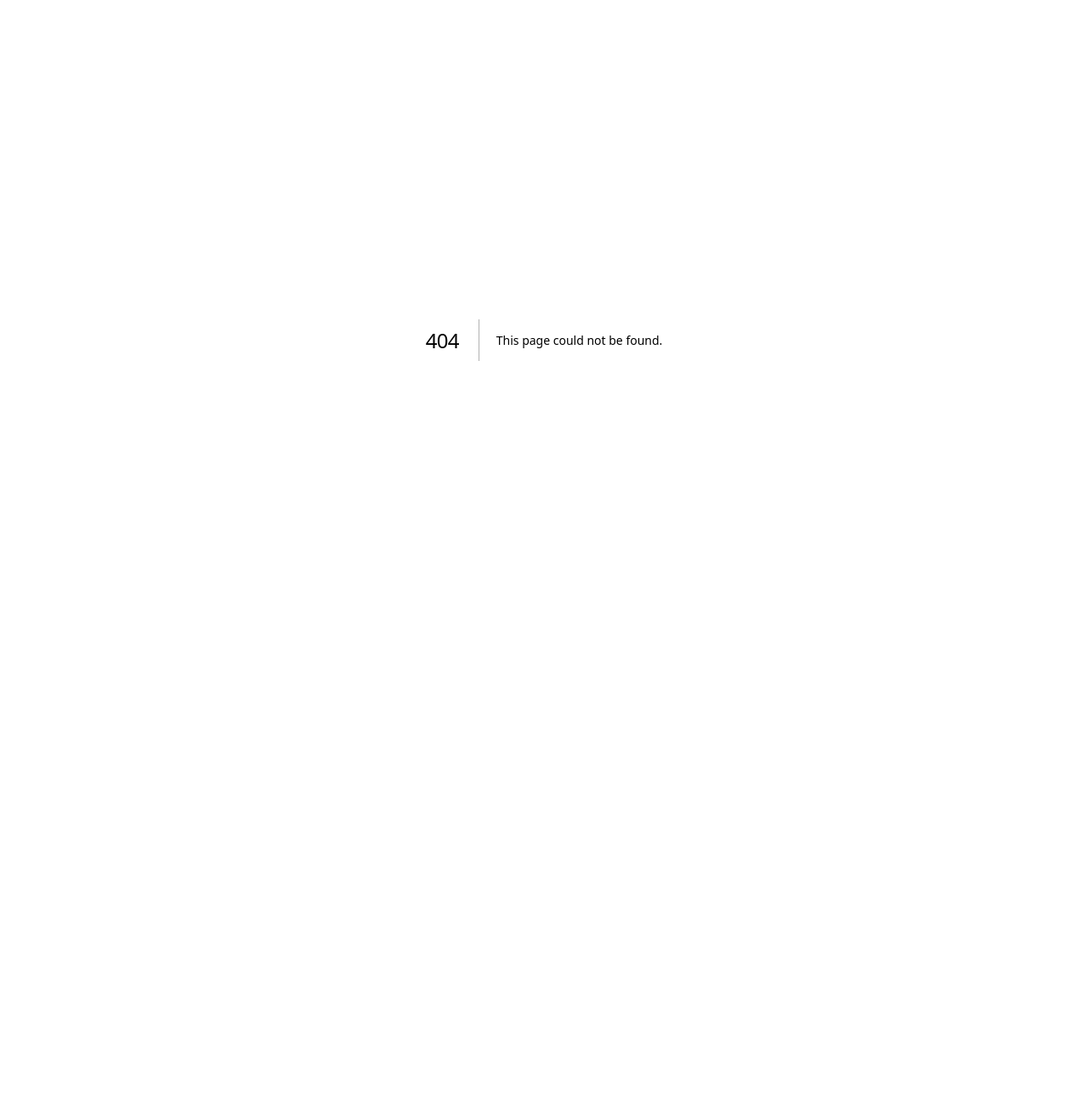
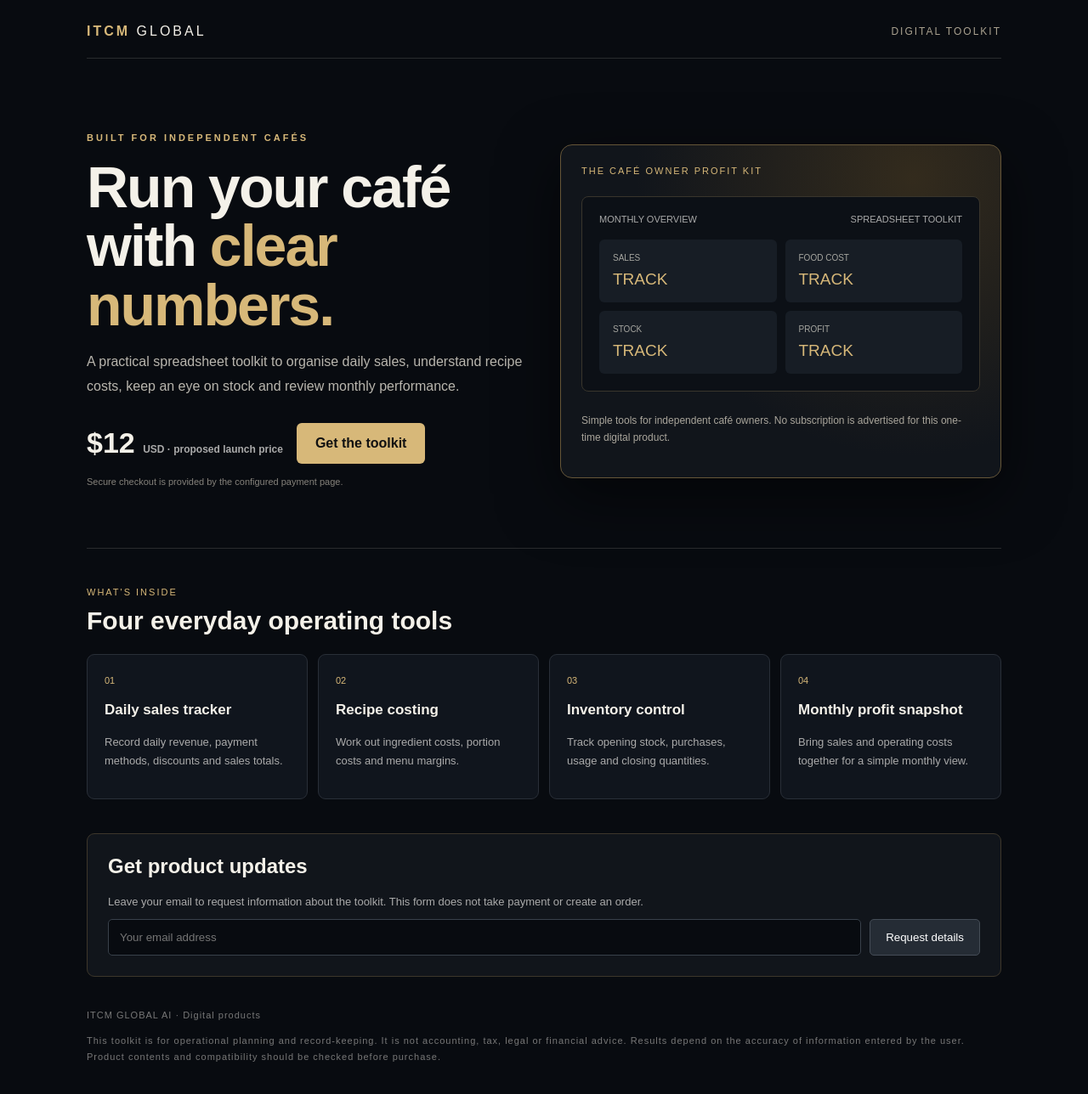
Before and after one commit to ITCM1/ITCM1, a Next.js app: page /shop/cafe-owner-profit-kit in a window 1280 px wide. Before the commit this address had no page. Shown: the top 1288 px of the page at 85% size. Before the commit the page ends 800 px from the top, so only its background shows below. Built offline with nearby package versions, Linux system fonts and the light colour scheme; no server answers.

Commit message:
Add public Cafe Owner Profit Kit sales page

```diff
--- /dev/null
+++ b/app/shop/cafe-owner-profit-kit/page.tsx
@@ -0,0 +1,73 @@
+"use client";
+
+import { useState } from "react";
+
+const checkoutUrl = process.env.NEXT_PUBLIC_GUMROAD_PRODUCT_URL ?? "";
+
+const features = [
+  ["01", "Daily sales tracker", "Record daily revenue, payment methods, discounts and sales totals."],
+  ["02", "Recipe costing", "Work out ingredient costs, portion costs and menu margins."],
+  ["03", "Inventory control", "Track opening stock, purchases, usage and closing quantities."],
+  ["04", "Monthly profit snapshot", "Bring sales and operating costs together for a simple monthly view."]
+];
+
+export default function CafeOwnerProfitKitPage() {
+  const [email, setEmail] = useState("");
+  return (
+    <main style={{ minHeight: "100vh", background: "#080b10", color: "#f4f1e9", fontFamily: "Arial, sans-serif" }}>
+      <div style={{ maxWidth: 1120, margin: "0 auto", padding: "28px 22px 72px" }}>
+        <header style={{ display: "flex", justifyContent: "space-between", alignItems: "center", gap: 16, borderBottom: "1px solid #292b2e", paddingBottom: 22 }}>
+          <a href="/" style={{ color: "#d7b879", letterSpacing: 3, fontWeight: 800, textDecoration: "none" }}>ITCM <span style={{ color: "#f4f1e9", fontWeight: 400 }}>GLOBAL</span></a>
+          <span style={{ color: "#a9a18f", fontSize: 12, letterSpacing: 2 }}>DIGITAL TOOLKIT</span>
+        </header>
+
+        <section style={{ display: "grid", gridTemplateColumns: "repeat(auto-fit,minmax(280px,1fr))", gap: 38, alignItems: "center", padding: "76px 0 58px" }}>
+          <div>
+            <p style={{ color: "#d7b879", letterSpacing: 3, fontSize: 11, fontWeight: 700 }}>BUILT FOR INDEPENDENT CAFÉS</p>
+            <h1 style={{ fontSize: "clamp(38px,7vw,68px)", lineHeight: 1.02, letterSpacing: -2, margin: "18px 0" }}>Run your café with <span style={{ color: "#d7b879" }}>clear numbers.</span></h1>
+            <p style={{ color: "#b9b6ae", lineHeight: 1.8, fontSize: 16, maxWidth: 560 }}>A practical spreadsheet toolkit to organise daily sales, understand recipe costs, keep an eye on stock and review monthly performance.</p>
+            <div style={{ display: "flex", alignItems: "center", flexWrap: "wrap", gap: 16, marginTop: 28 }}>
+              <strong style={{ fontSize: 34 }}>$12 <small style={{ fontSize: 12, color: "#aaa" }}>USD · proposed launch price</small></strong>
+              {checkoutUrl ? <a href={checkoutUrl} target="_blank" rel="noopener noreferrer" style={{ background: "#d7b879", color: "#111", padding: "15px 22px", borderRadius: 6, textDecoration: "none", fontWeight: 800 }}>Get the toolkit</a> : <span style={{ border: "1px solid #756344", color: "#d7b879", padding: "13px 16px", borderRadius: 6, fontSize: 13 }}>Checkout setup in progress</span>}
+            </div>
+            <p style={{ color: "#85827b", fontSize: 11, lineHeight: 1.6, marginTop: 13 }}>{checkoutUrl ? "Secure checkout is provided by the configured payment page." : "This page is prepared. Online checkout will activate after the official Gumroad product link is configured."}</p>
+          </div>
+          <div style={{ border: "1px solid #665638", borderRadius: 14, padding: 24, background: "radial-gradient(circle at 80% 10%, #332b1d, #11151b 60%)", boxShadow: "0 22px 70px #0008" }}>
+            <div style={{ color: "#d7b879", fontSize: 11, letterSpacing: 2 }}>THE CAFÉ OWNER PROFIT KIT</div>
+            <div style={{ margin: "24px 0", padding: 20, border: "1px solid #39352c", borderRadius: 8, background: "#0c1016" }}>
+              <div style={{ display: "flex", justifyContent: "space-between", color: "#aaa", fontSize: 11 }}><span>MONTHLY OVERVIEW</span><span>SPREADSHEET TOOLKIT</span></div>
+              <div style={{ display: "grid", gridTemplateColumns: "1fr 1fr", gap: 10, marginTop: 18 }}>
+                {["SALES", "FOOD COST", "STOCK", "PROFIT"].map((item) => <div key={item} style={{ padding: 16, background: "#171d25", borderRadius: 6 }}><div style={{ color: "#a6a6a0", fontSize: 10 }}>{item}</div><div style={{ color: "#d7b879", fontSize: 19, marginTop: 9 }}>TRACK</div></div>)}
+              </div>
+            </div>
+            <p style={{ color: "#aaa69c", fontSize: 12, lineHeight: 1.7 }}>Simple tools for independent café owners. No subscription is advertised for this one-time digital product.</p>
+          </div>
+        </section>
+
+        <section style={{ borderTop: "1px solid #292b2e", paddingTop: 34 }}>
+          <p style={{ color: "#d7b879", letterSpacing: 2, fontSize: 11 }}>WHAT'S INSIDE</p>
+          <h2 style={{ fontSize: 30, margin: "8px 0 22px" }}>Four everyday operating tools</h2>
+          <div style={{ display: "grid", gridTemplateColumns: "repeat(auto-fit,minmax(220px,1fr))", gap: 12 }}>
+            {features.map(([number, title, description]) => <article key={number} style={{ border: "1px solid #292f38", background: "#10151d", padding: 20, borderRadius: 9 }}>
+              <span style={{ color: "#d7b879", fontSize: 11 }}>{number}</span><h3 style={{ fontSize: 17 }}>{title}</h3><p style={{ color: "#aaa", fontSize: 13, lineHeight: 1.7 }}>{description}</p>
+            </article>)}
+          </div>
+        </section>
+
+        <section style={{ marginTop: 40, padding: 24, border: "1px solid #3d372b", borderRadius: 9, background: "#11151b" }}>
+          <h2 style={{ marginTop: 0 }}>Get product updates</h2>
+          <p style={{ color: "#aaa", fontSize: 13 }}>Leave your email to request information about the toolkit. This form does not take payment or create an order.</p>
+          <form action="mailto:ufstwold@gmail.com" method="get" style={{ display: "flex", flexWrap: "wrap", gap: 10 }}>
+            <input aria-label="Email address" type="email" name="subject" placeholder="Your email address" value={email} onChange={(event) => setEmail(event.target.value)} required style={{ flex: "1 1 220px", background: "#080b10", color: "#fff", border: "1px solid #39414b", borderRadius: 5, padding: 13 }} />
+            <button type="submit" style={{ background: "#252c35", color: "#fff", border: "1px solid #454d57", borderRadius: 5, padding: "13px 18px" }}>Request details</button>
+          </form>
+        </section>
+
+        <footer style={{ marginTop: 36, color: "#777", fontSize: 11, lineHeight: 1.7 }}>
+          <p>ITCM GLOBAL AI · Digital products</p>
+          <p>This toolkit is for operational planning and record-keeping. It is not accounting, tax, legal or financial advice. Results depend on the accuracy of information entered by the user. Product contents and compatibility should be checked before purchase.</p>
+        </footer>
+      </div>
+    </main>
+  );
+}
```
